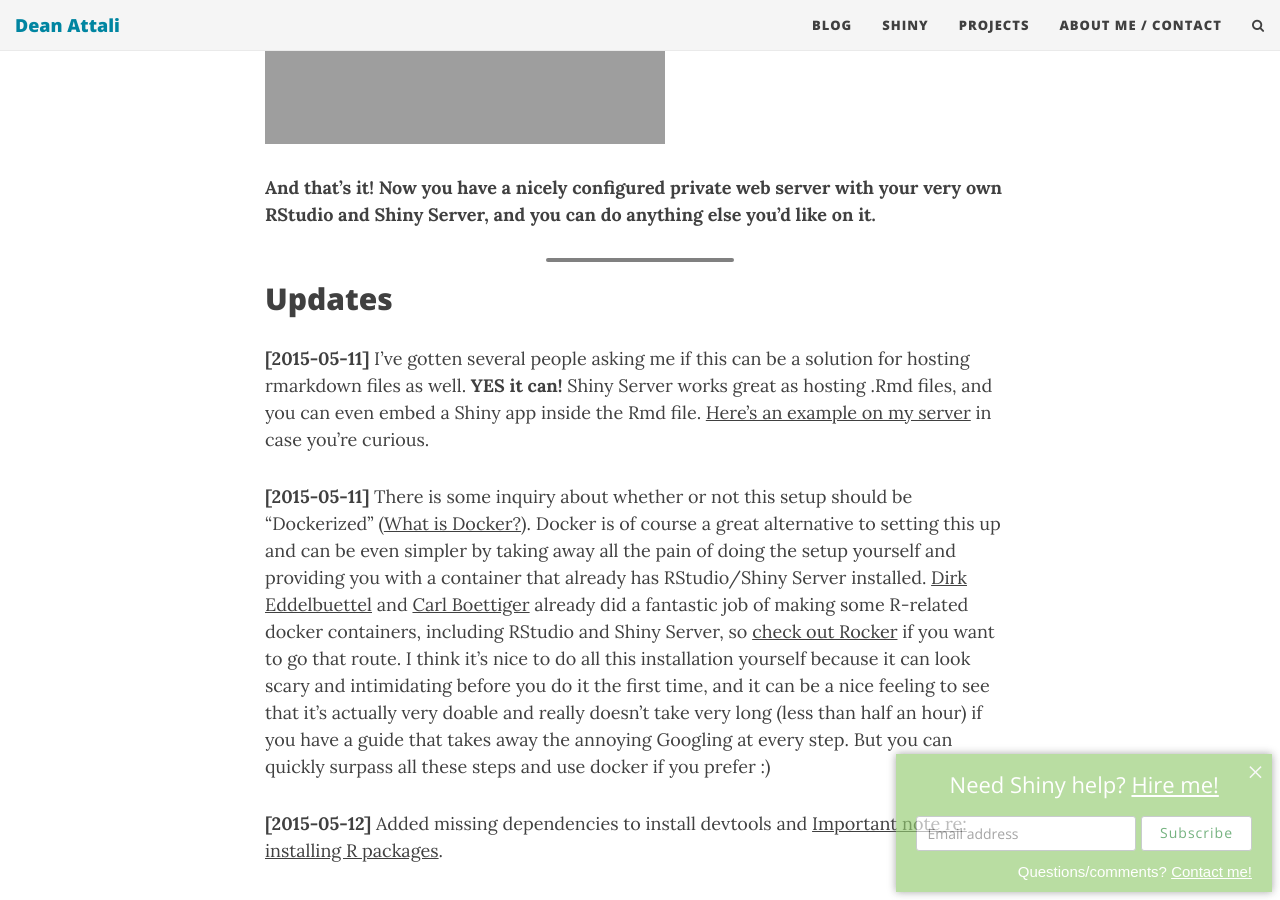
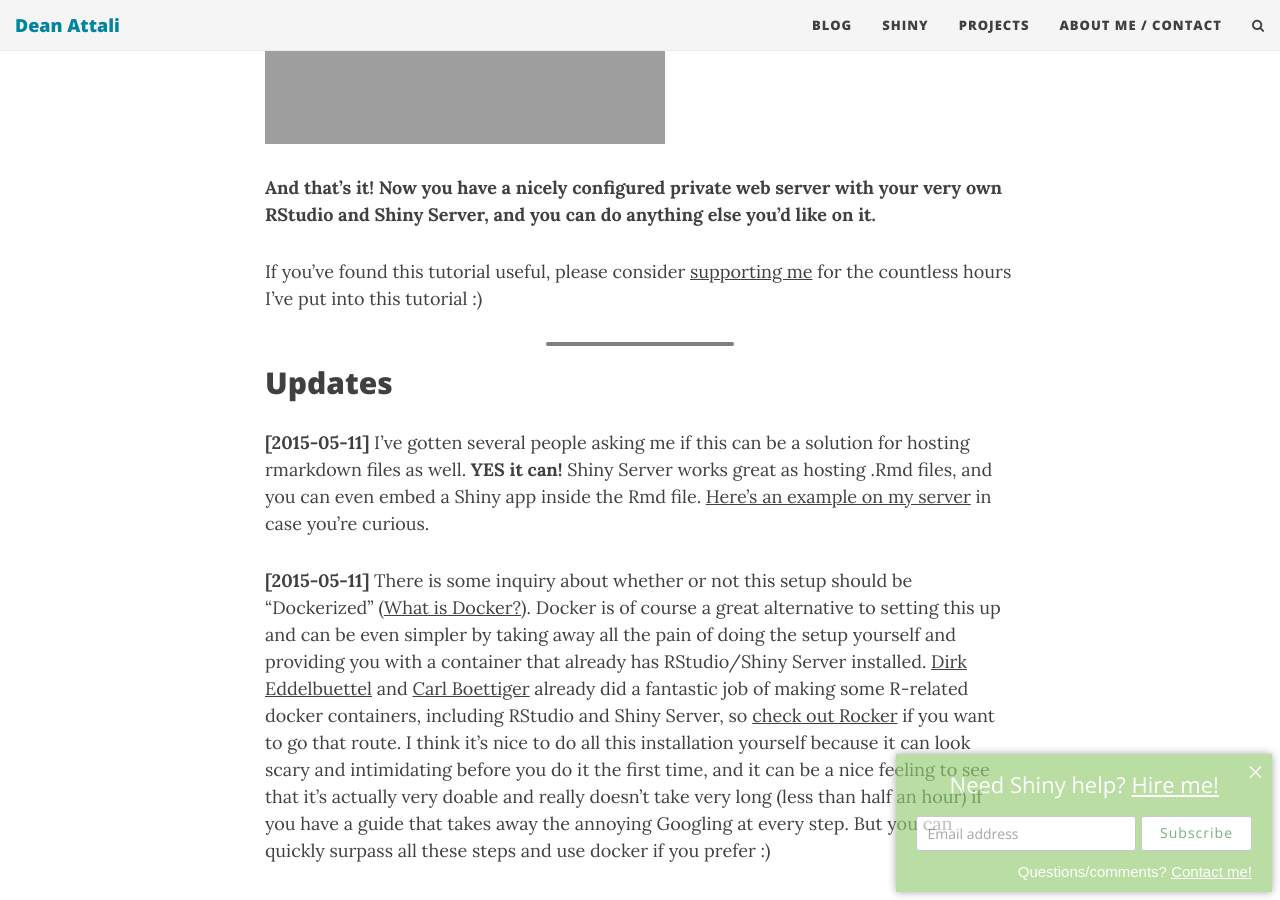
Before and after one commit to daattali/daattali.github.io, a Jekyll site: the page built from _posts/2015-05-09-setup-rstudio-shiny-server-digital-ocean.md, in a window 1280 px wide and 900 px high, scrolled down 17420 px. Built offline with Jekyll 4.4.1, drawn with Linux system fonts in a browser that asks for light colours; nearby versions of some CDN libraries; comment, search, counter and statistics services are not loaded.

Commit message:
add donate link in shiny server tutorial

```diff
--- a/_posts/2015-05-09-setup-rstudio-shiny-server-digital-ocean.md
+++ b/_posts/2015-05-09-setup-rstudio-shiny-server-digital-ocean.md
@@ -368,6 +368,8 @@
 
 **And that's it! Now you have a nicely configured private web server with your very own RStudio and Shiny Server, and you can do anything else you'd like on it.**
 
+If you've found this tutorial useful, please consider [supporting me](https://www.paypal.me/daattali/15) for the countless hours I've put into this tutorial :)
+
 ---
 
 ## Updates {#updates}
```
